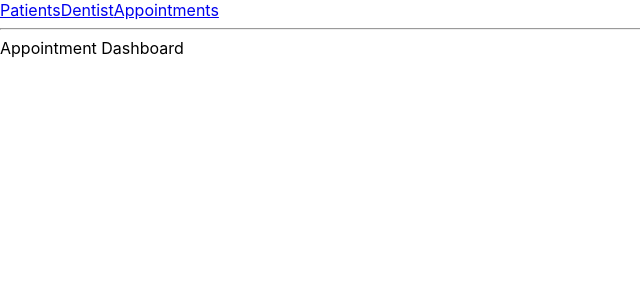
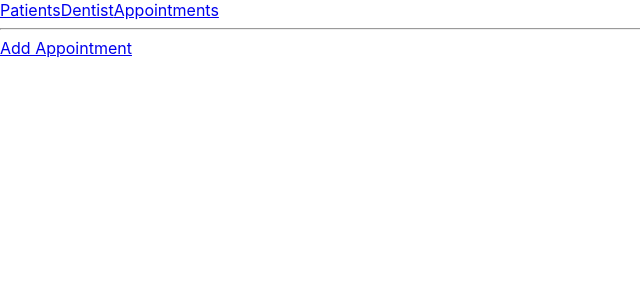
Before and after one commit to abigail221b/dental_clinic, a React (Create React App) app in the folder dentalclinic_frontend/: page /appointment in a window 1280 px wide. Shown: the top 300 px of the page, without its empty margins (0-640 px from the left). Built offline with nearby package versions, Linux system fonts and the light colour scheme.

Commit message:
Add link and outlet to AppointmentDashboard

```diff
--- a/dentalclinic_frontend/src/Appointments/AppointmentDashboard.js
+++ b/dentalclinic_frontend/src/Appointments/AppointmentDashboard.js
@@ -1,5 +1,12 @@
+import { Link, Outlet } from "react-router-dom";
+
 const AppointmentDashboard = () => {
-    return "Appointment Dashboard";
+    return (
+        <>
+            <Link to="new">Add Appointment</Link>
+            <Outlet />
+        </>
+    );
 }
 
 export default AppointmentDashboard;
```
